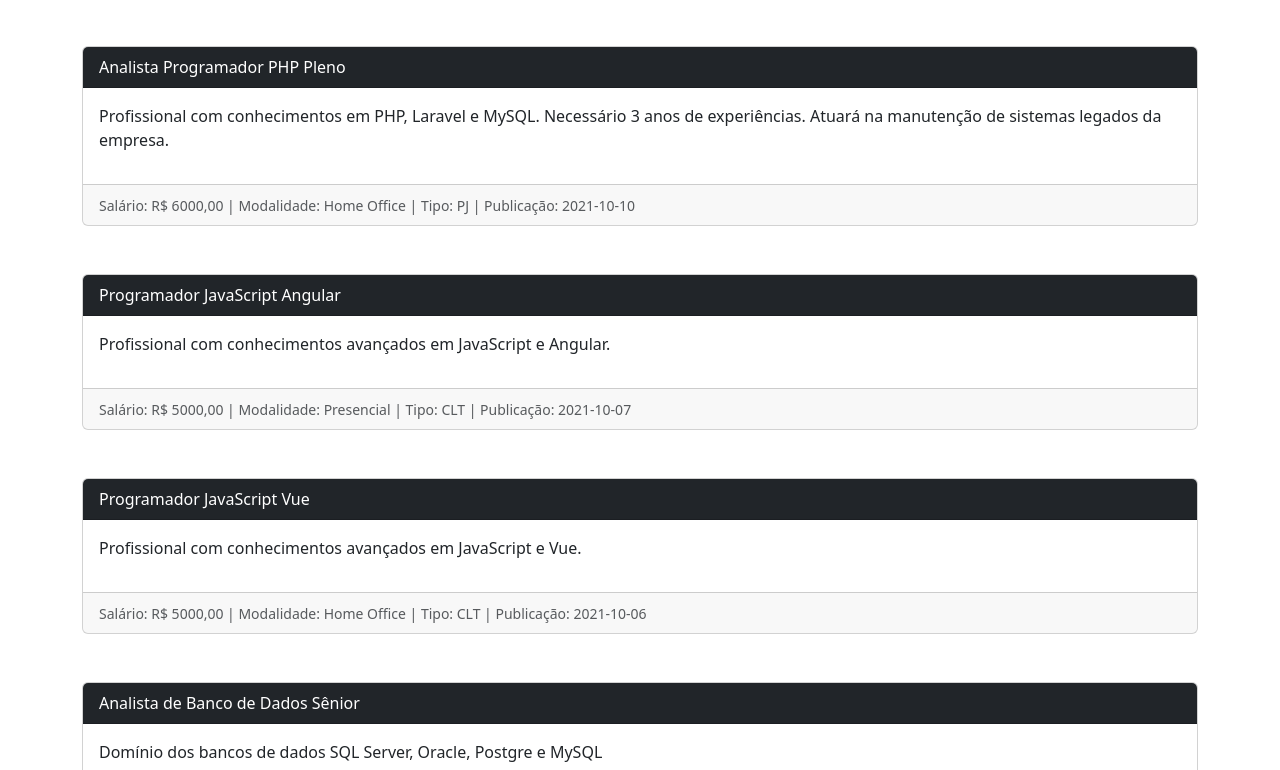
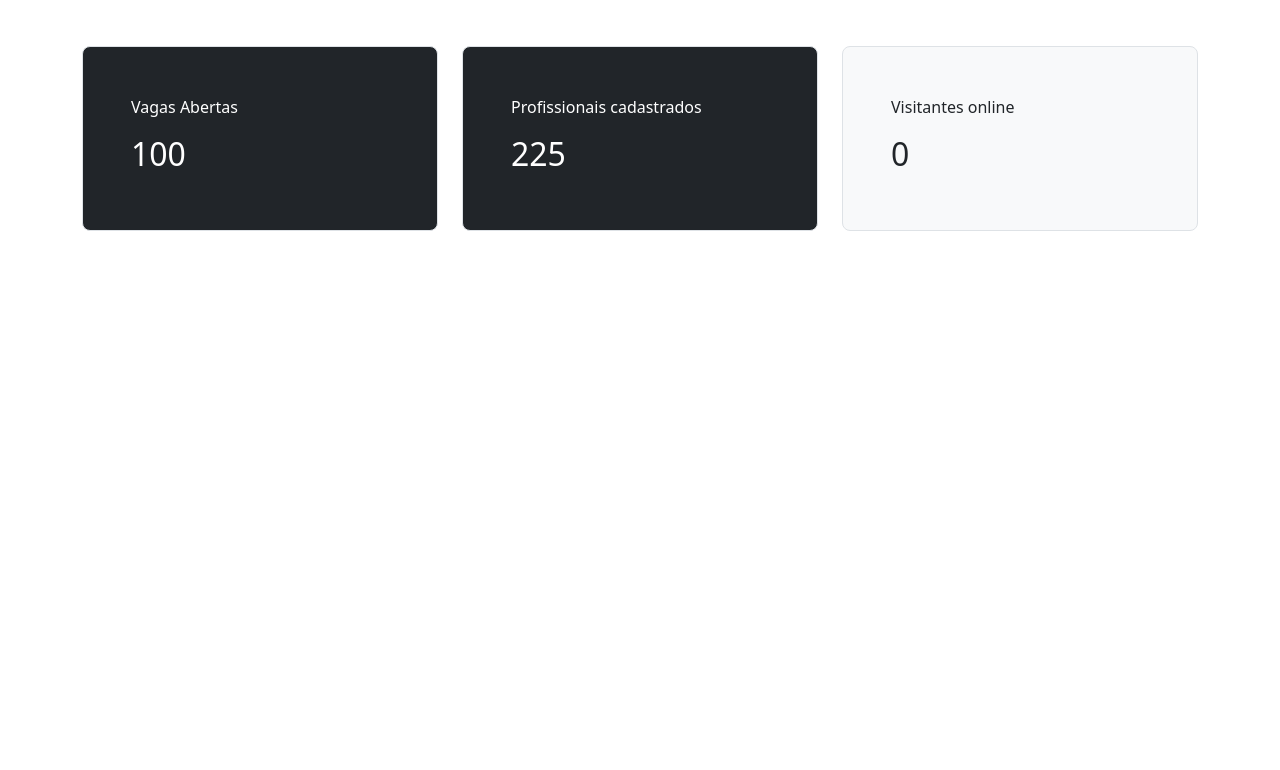
Before and after one commit to attilamonteiro/vagas-front, a Vue app: page / in a window 1280 px wide. Shown: the part 530-1300 px from the top of the page. After the commit the page ends 800 px from the top, so only its background shows below. Built offline with nearby package versions, Linux system fonts and the light colour scheme.

Commit message:
chore: Update Vaga component to display modalidade and tipo in a human-readable format

```diff
--- a/src/components/comuns/Vaga.vue
+++ b/src/components/comuns/Vaga.vue
@@ -5,7 +5,7 @@
             <p>{{ descricao }}</p>
         </div>
         <div class="card-footer">
-            <small class="text-muted">Salário: R$ {{ salario }},00 | Modalidade: {{ modalidade }} | Tipo: {{ tipo }} |
+            <small class="text-muted">Salário: R$ {{ salario }},00 | Modalidade: {{ getModalidade }} | Tipo: {{ getTipo }} |
                 Publicação:
                 {{ publicacao }}</small>
         </div>
@@ -50,7 +50,23 @@ export default {
             type: String,
             required: true
         }
+    },
+    computed: {
+        getModalidade() {
+            switch (this.modalidade) {
+                case 'presencial': return 'Presencial'
+                case 'home-office': return 'Home Office'
+            }
+            return ''
+        },
+        getTipo() {
+            switch (this.tipo) {
+                case '1': return 'CLT'
+                case '2': return 'PJ'
+            }
+            return ''
     }
+}
 }
 
 </script>
--- a/src/components/views/Home.vue
+++ b/src/components/views/Home.vue
@@ -38,68 +38,15 @@ export default {
   },
   data: () => ({
     usuariosOnline: 0,
-    vagas: [
-      {
-        titulo: 'Analista Programador PHP Pleno',
-        descricao: 'Profissional com conhecimentos em PHP, Laravel e MySQL. Necessário 3 anos de experiências. Atuará na manutenção de sistemas legados da empresa.',
-        salario: 6000,
-        modalidade: 'Home Office',
-        tipo: 'PJ',
-        publicacao: '2021-10-10'
-      },
-      {
-        titulo: 'Programador JavaScript Angular',
-        descricao: 'Profissional com conhecimentos avançados em JavaScript e Angular.',
-        salario: 5000,
-        modalidade: 'Presencial',
-        tipo: 'CLT',
-        publicacao: '2021-10-07'
-      },
-      {
-        titulo: 'Programador JavaScript Vue',
-        descricao: 'Profissional com conhecimentos avançados em JavaScript e Vue.',
-        salario: 5000,
-        modalidade: 'Home Office',
-        tipo: 'CLT',
-        publicacao: '2021-10-06'
-      },
-      {
-        titulo: 'Analista de Banco de Dados Sênior',
-        descricao: 'Domínio dos bancos de dados SQL Server, Oracle, Postgre e MySQL',
-        salario: 9000,
-        modalidade: 'Presencial',
-        tipo: 'PJ',
-        publicacao: '2021-10-06'
-      },
-      {
-        titulo: 'Programador Web Júnior',
-        descricao: 'Conhecimentos básicos em HTML, CSS, JavaScript, Bootstrap, PHP e MySQL',
-        salario: 3000,
-        modalidade: 'Presencial',
-        tipo: 'CLT',
-        publicacao: '2021-10-05'
-      }
-    ]
+    vagas: []
   }),
   methods: {
     getUsuarioOnline() {
       this.usuariosOnline = Math.floor(Math.random() * 101)
     }
   },
-  created() {
-    setInterval(this.getUsuarioOnline, 1000)
-  },
-  activated() {
-    console.log('activated - Home')
-  },
-  deactivated() {
-    console.log('deactivated - Home')
-  },
-  beforeUnmount() {
-    console.log('beforeUnmount - Home')
-  },
-  unmounted() {
-    console.log('unmounted - Home')
+  mounted() {
+    this.vagas = JSON.parse(localStorage.getItem('vagas'))
   }
 }
 </script>
--- a/src/components/views/PublicarVaga.vue
+++ b/src/components/views/PublicarVaga.vue
@@ -9,7 +9,7 @@
     <div class="row mt-3">
       <div class="col">
         <label class="form-label">Título da vaga</label>
-        <input type="text" class="form-control" />
+        <input type="text" class="form-control" v-model="titulo"/>
         <div class="form-text">Por exemplo: Programador JavaScript e VueJS.</div>
       </div>
     </div>
@@ -17,15 +17,15 @@
     <div class="row mt-3">
       <div class="col">
         <label class="form-label">Desrição</label>
-        <textarea type="text" class="form-control"></textarea>
+        <textarea type="text" class="form-control" v-model="descricao"></textarea>
         <div class="form-text">Informe os detalhes da vaga.</div>
       </div>
     </div>
 
     <div class="row mt-3">
       <div class="col">
-        <label class="form-label">Título da vaga</label>
-        <input type="number" class="form-control" />
+        <label class="form-label">Salário</label>
+        <input type="number" class="form-control" v-model="salario"/>
         <div class="form-text">Informe o salário.</div>
       </div>
     </div>
@@ -33,7 +33,8 @@
     <div class="row mt-3">
       <div class="col">
         <label class="form-label">Modalidade</label>
-        <select class="form-select">
+        <select class="form-select" v-model="modalidade">
+          <option value="" disabled>--Selecione--</option>
           <option value="presencial">Presencial</option>
           <option value="home-office">Home Office</option>
         </select>
@@ -44,7 +45,7 @@
     <div class="row mt-3">
       <div class="col">
         <label class="form-label">Tipo</label>
-        <select class="form-select">
+        <select class="form-select" v-model="tipo">
           <option value="1">CLT</option>
           <option value="2">PJ</option>
         </select>
@@ -53,8 +54,9 @@
     </div>
 
     <div class="row mt-3">
+      {{ titulo }} | {{ descricao }} | {{ salario }} | {{ modalidade }} | {{ tipo }}
       <div class="col">
-        <button type="submit" class="btn bn-primary">Cadastrar</button>
+        <button type="submit" class="btn bn-primary" @click="salvarVaga()">Cadastrar</button>
       </div>
     </div>
 
@@ -65,7 +67,34 @@
 
 
 export default {
-  name: 'PublicarVaga'
+  name: 'PublicarVaga',
+  data: () => ({
+    titulo: '',
+    descricao: '',
+    salario: '',
+    modalidade: '',
+    tipo: ''
+  }),
+  methods: {
+    salvarVaga() {
+
+      let tempoDecorrido = Date.now()
+      let dataAtual = new Date(tempoDecorrido)
+      let vagas = JSON.parse(localStorage.getItem('vagas'))
+      if (!vagas) vagas = []
+
+      vagas.push({
+        titulo: this.titulo,
+        descricao: this.descricao,
+        salario: this.salario,
+        modalidade: this.modalidade,
+        tipo: this.tipo,
+        publicacao: dataAtual.toLocaleDateString()
+      })
+
+      localStorage.setItem('vagas', JSON.stringify(vagas))
+    }
+  }
 }
 
 </script>
```
